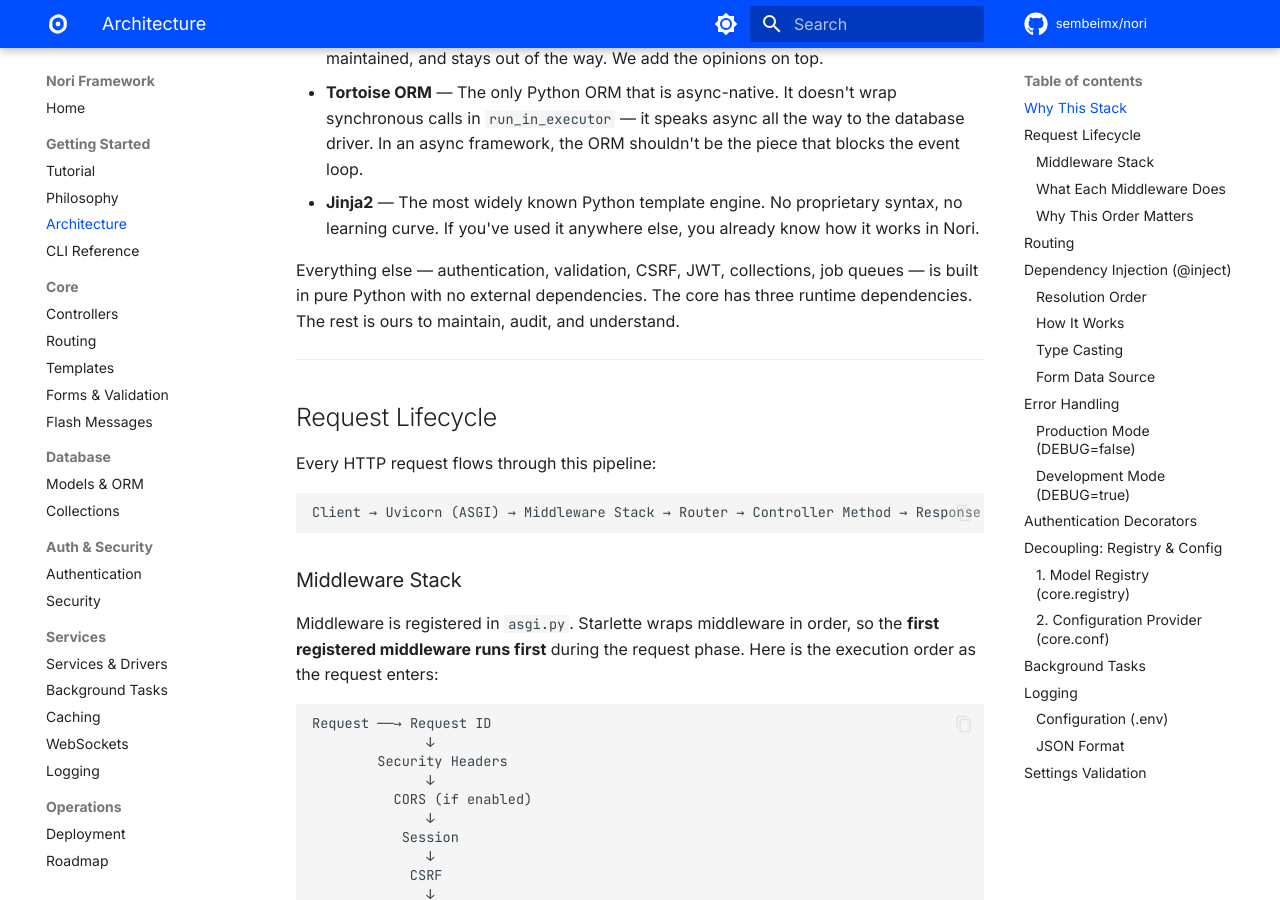
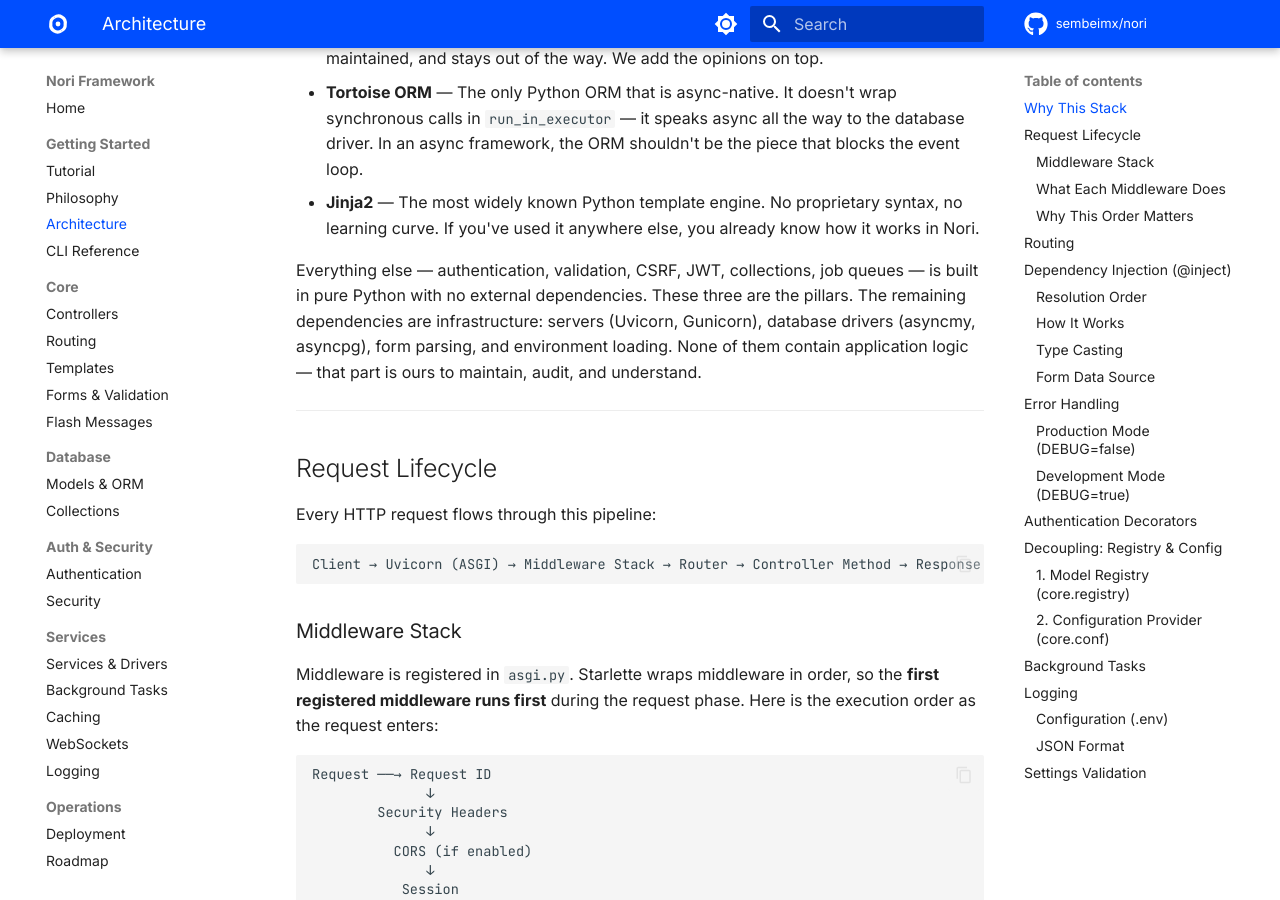
Before and after one commit to sembeimx/nori, an MkDocs documentation site: the page built from docs/architecture.md, in a window 1280 px wide and 900 px high, scrolled down 487 px. Built offline with MkDocs 1.6.1 and Material for MkDocs 9.7.7, drawn with Linux system fonts in a browser that asks for light colours; comment, search, counter and statistics services are not loaded; the version menu is left out.

Commit message:
docs: fix inaccurate dependency count claim in architecture

```diff
--- a/docs/architecture.md
+++ b/docs/architecture.md
@@ -14,7 +14,7 @@
 - **Tortoise ORM** — The only Python ORM that is async-native. It doesn't wrap synchronous calls in `run_in_executor` — it speaks async all the way to the database driver. In an async framework, the ORM shouldn't be the piece that blocks the event loop.
 - **Jinja2** — The most widely known Python template engine. No proprietary syntax, no learning curve. If you've used it anywhere else, you already know how it works in Nori.
 
-Everything else — authentication, validation, CSRF, JWT, collections, job queues — is built in pure Python with no external dependencies. The core has three runtime dependencies. The rest is ours to maintain, audit, and understand.
+Everything else — authentication, validation, CSRF, JWT, collections, job queues — is built in pure Python with no external dependencies. These three are the pillars. The remaining dependencies are infrastructure: servers (Uvicorn, Gunicorn), database drivers (asyncmy, asyncpg), form parsing, and environment loading. None of them contain application logic — that part is ours to maintain, audit, and understand.
 
 ---
 
```
